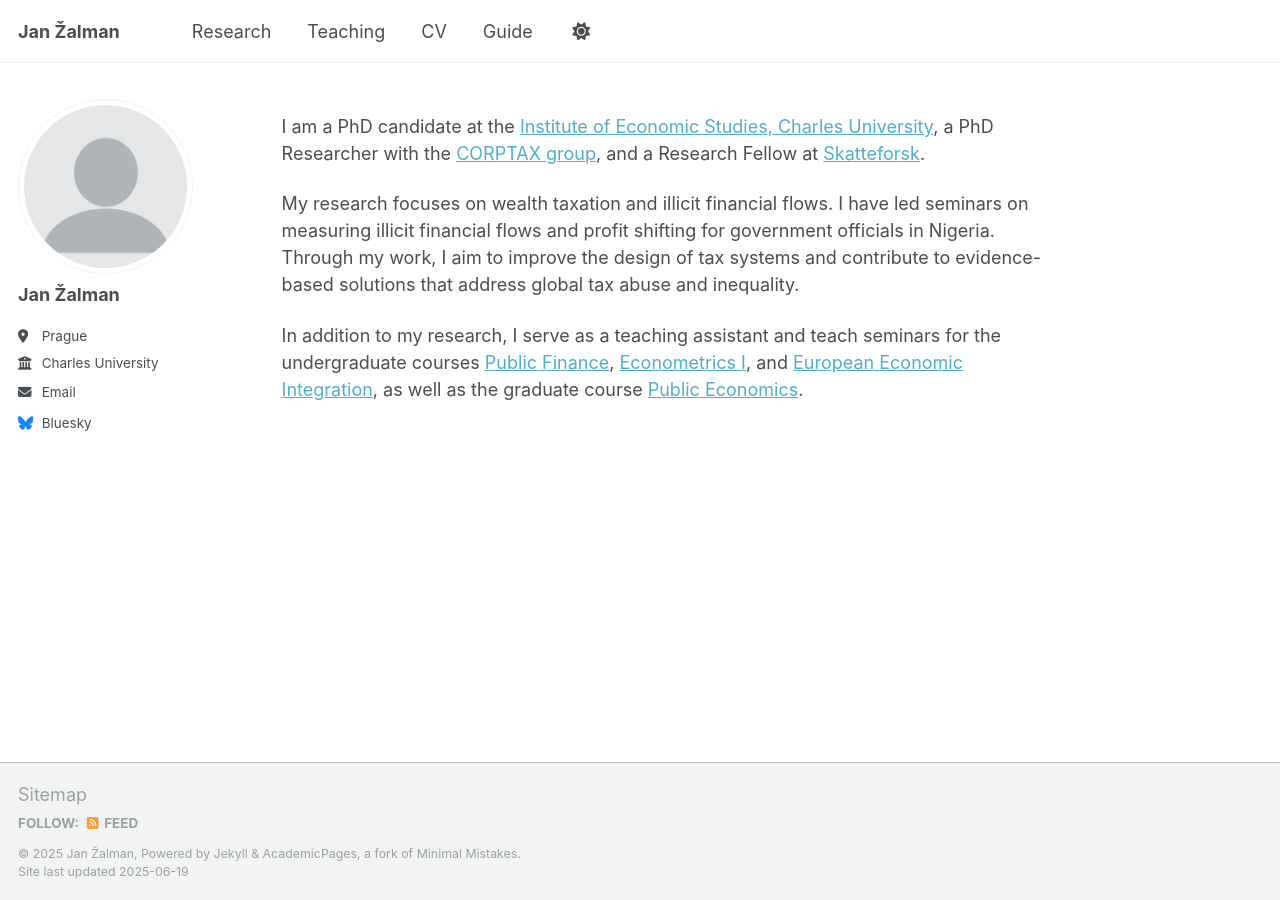
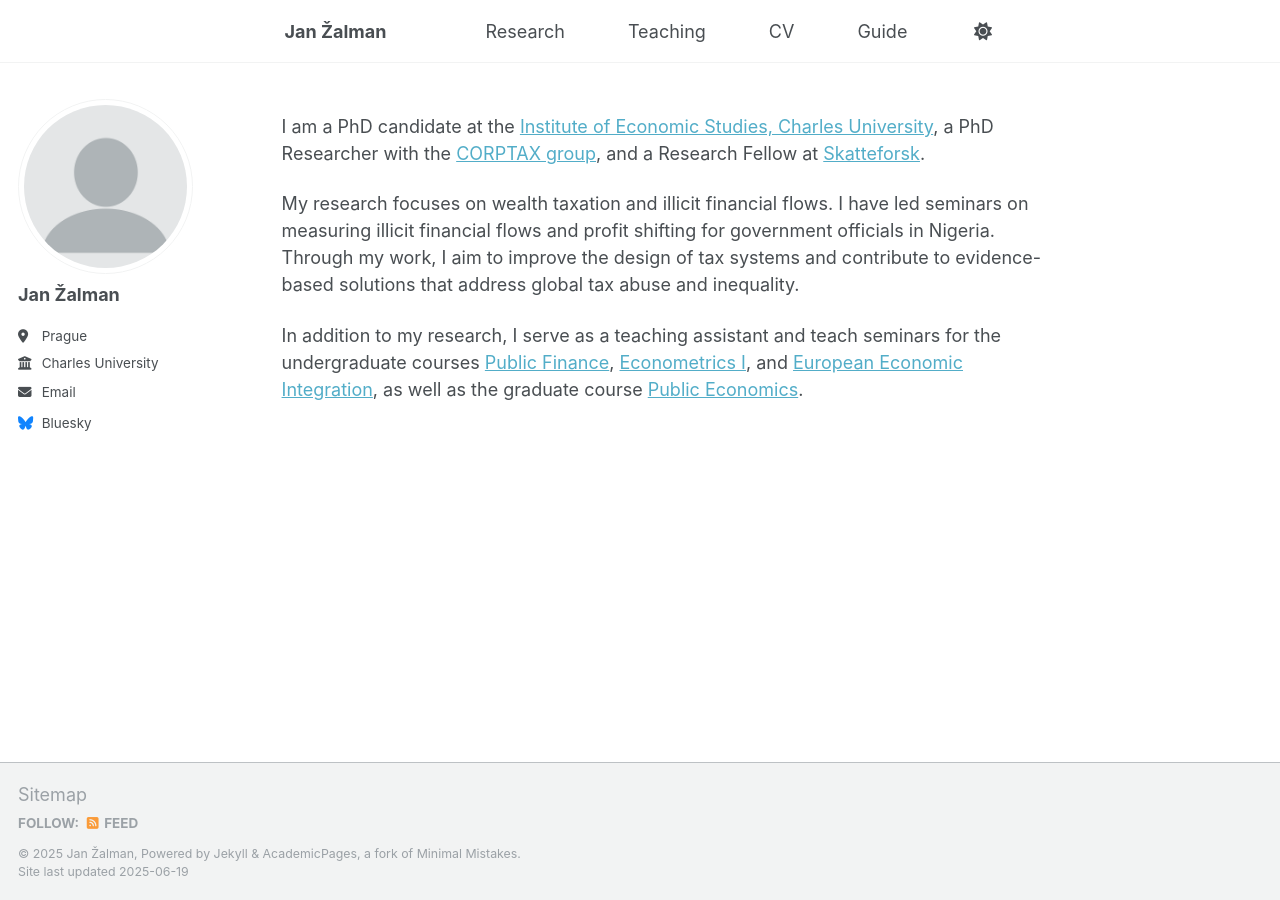
Before and after one commit to janzalman/janzalman.github.io, a Jekyll site: the page built from _pages/index.md, in a window 1280 px wide. Built offline with Jekyll 4.4.1, drawn with Linux system fonts in a browser that asks for light colours.

Commit message:
Update _navigation.scss

```diff
--- a/_sass/layout/_navigation.scss
+++ b/_sass/layout/_navigation.scss
@@ -442,3 +442,20 @@
     }
   }
 }
+
+/* === Center nav links horizontally === */
+.greedy-nav {
+  display: flex !important;
+  justify-content: center !important;
+  align-items: center;
+}
+
+.greedy-nav .visible-links {
+  display: flex !important;
+  justify-content: center;
+  align-items: center;
+  list-style: none;
+  padding: 0;
+  margin: 0;
+  gap: 1.5rem; /* space between nav items */
+}
```
